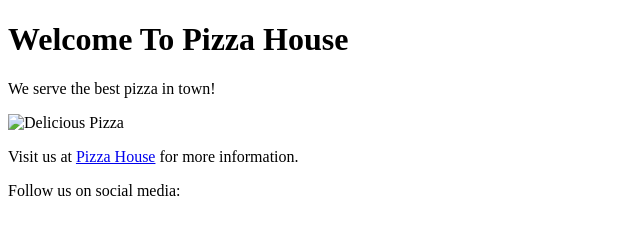
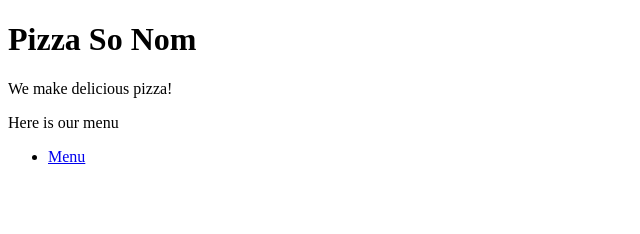
Before and after one commit to Amar103j/Booking_website, a plain HTML site: page index.html in a window 1280 px wide. Shown: the whole page, without its empty margins (0-640 px from the left). Drawn offline with Linux system fonts and the light colour scheme.

Commit message:
Front page

```diff
--- a/index.html
+++ b/index.html
@@ -3,21 +3,18 @@
     <head>
         <meta charset = "UTF-8">
         <title>My First Website</title>
-        <link rel="stylesheet" href="style.css">
+
 
 </head>
 
     <body>
 
-        <h1>Welcome To Pizza House</h1>
-        <p>We serve the best pizza in town!</p>
-        <img src="pizza.jpg" alt="Delicious Pizza" width="300">
-        <p>Visit us at <a href="https://www.pizzahouse.com
-" target="_blank">Pizza House</a> for more information.</p>
-        <p>Follow us on social media:</p>
+        <h1>Pizza So Nom</h1>
+        <p>We make delicious pizza!</p>
+        <p>Here is our menu</p>
         <ul>
-
-
+            <li><a href="menu.html">Menu</a></li>
+        </ul>
 
     </body>
 </html>
```
